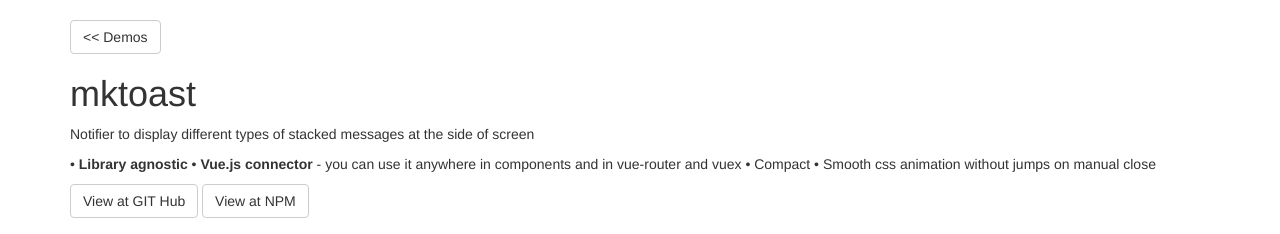
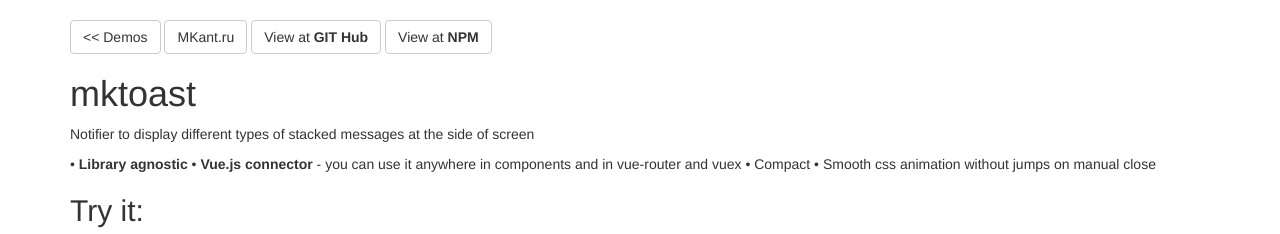
Before and after one commit to m-kant/mk-toast, a website: page demo/index.html in a window 1280 px wide. Shown: the top 234 px of the page. Drawn offline with nearby package versions, Linux system fonts and the light colour scheme.

Commit message:
vue $toast -> $mktoast

```diff
--- a/demo/index.html
+++ b/demo/index.html
@@ -26,6 +26,9 @@
 <div class="container">
 	<br />
 	<a class="btn btn-default" href="http://mkant.ru/mink-js/"><< Demos</a>
+	<a class="btn btn-default" href="http://mkant.ru">MKant.ru</a>
+	<a class="btn btn-default" href="https://github.com/m-kant/mk-toast">View at <b>GIT Hub</b></a>
+	<a class="btn btn-default" href="https://www.npmjs.com/package/mk-toast">View at <b>NPM</b></a>
 
 	<h1>mktoast</h1>
 	<p>
@@ -36,11 +39,6 @@
 		&bull; <b>Vue.js connector</b> - you can use it anywhere in components and in vue-router and vuex
 		&bull; Compact
 		&bull; Smooth css animation without jumps on manual close
-	</p>
-
-	<p>
-		<a class="btn btn-default" href="https://github.com/m-kant/mk-toast">View at GIT Hub</a>
-		<a class="btn btn-default" href="https://www.npmjs.com/package/mk-toast">View at NPM</a>
 	</p>
 
 	<h2>Try it: </h2>
--- a/vue/index.js
+++ b/vue/index.js
@@ -17,7 +17,7 @@
   install(Vue, toastDefaults = {}) {
     Object.assign(mktoast.defaults, toastDefaults);
     // Vue.component('mktoastStyles', mktoastStyles);
-    Vue.prototype.$toast = mktoast;
+    Vue.prototype.$mktoast = mktoast;
   }
 
 };
```
